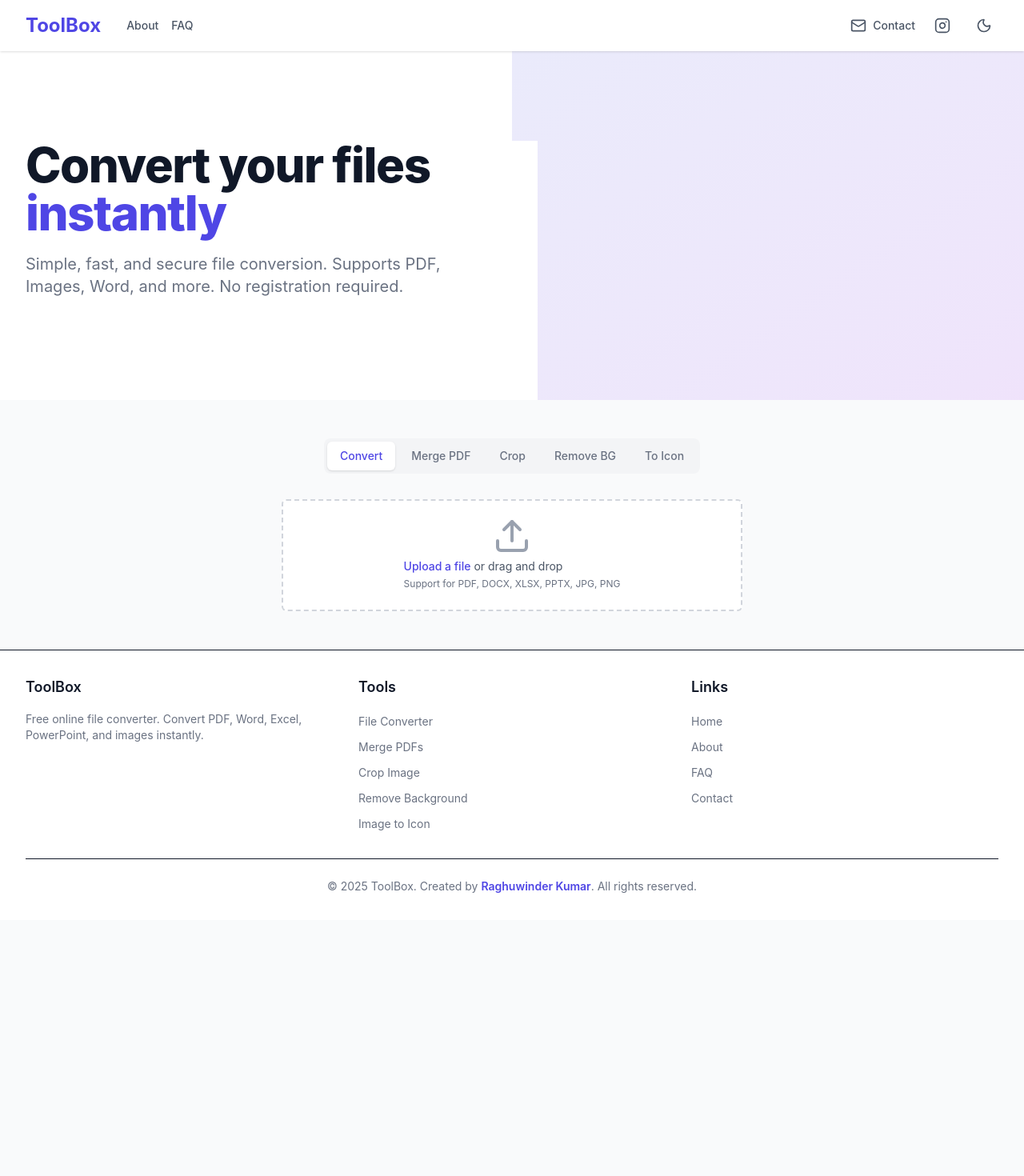
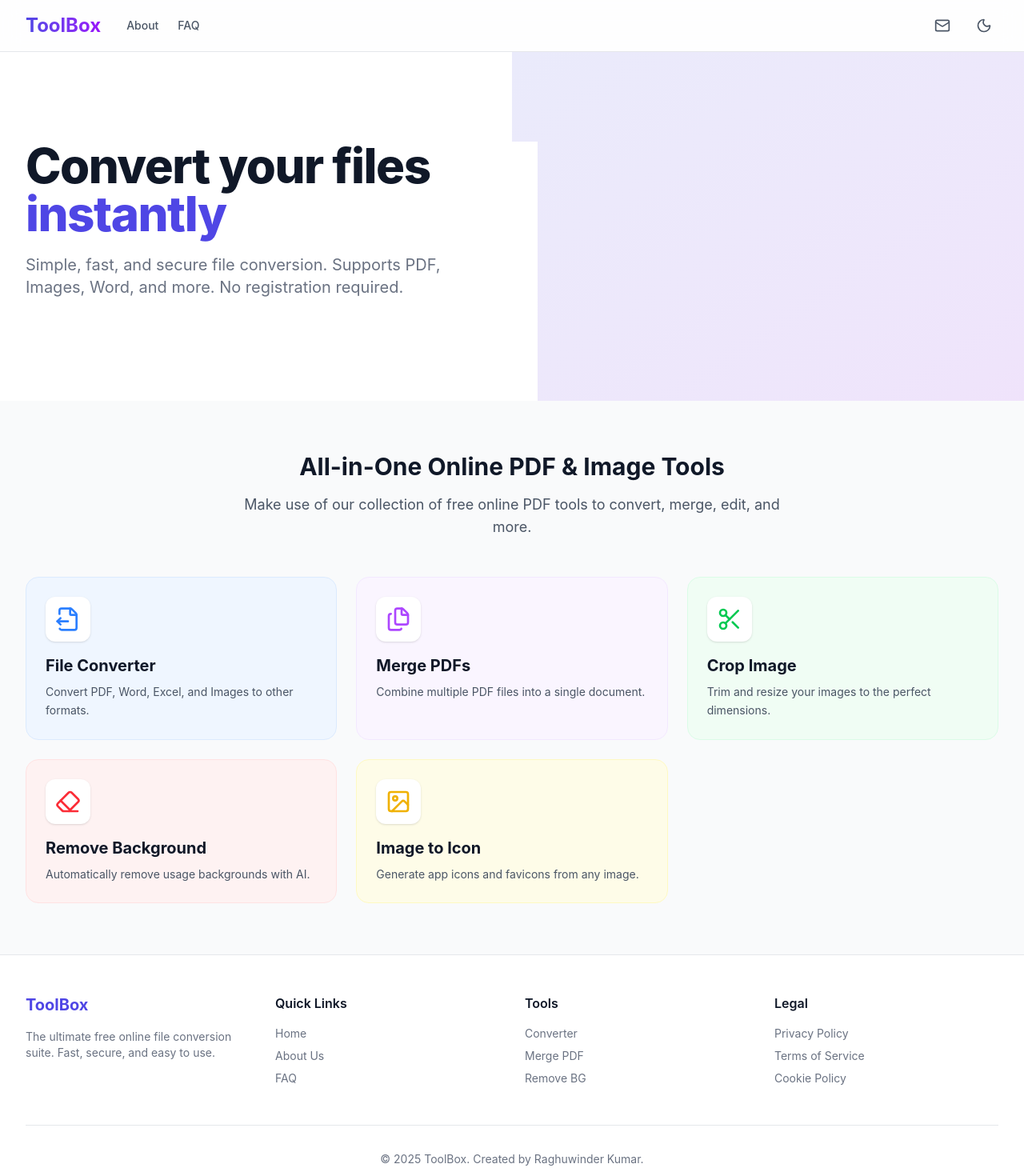
Before and after one commit to raghu24k/converstion_toolbox, a React (Vite) app in the folder frontend/: page / in a window 1280 px wide. Shown: the top 1470 px of the page at 80% size. Before the commit the page ends 1150 px from the top, so only its background shows below. Built offline with nearby package versions, Linux system fonts and the light colour scheme.

Commit message:
Major design overhaul: Card-based dashboard layout

```diff
--- a/frontend/src/App.jsx
+++ b/frontend/src/App.jsx
@@ -2,7 +2,8 @@ import React, { useState } from 'react';
 import { BrowserRouter as Router, Routes, Route, Link } from 'react-router-dom';
 import { Analytics } from '@vercel/analytics/react';
 import { SpeedInsights } from '@vercel/speed-insights/react';
-import { Instagram, Mail } from 'lucide-react';
+import { Instagram, Mail, FileOutput, Files, Scissors, Eraser, Image as ImageIcon, ArrowLeft } from 'lucide-react';
+import { motion, AnimatePresence } from 'framer-motion';
 import Hero from './components/Hero';
 import UploadZone from './components/UploadZone';
 import MergeZone from './components/MergeZone';
@@ -14,25 +15,70 @@ import About from './pages/About';
 import FAQ from './pages/FAQ';
 
 function App() {
-  const [activeTab, setActiveTab] = useState('convert');
+  const [activeTool, setActiveTool] = useState(null);
 
-  const tabs = [
-    { id: 'convert', label: 'Convert' },
-    { id: 'merge', label: 'Merge PDF' },
-    { id: 'crop', label: 'Crop' },
-    { id: 'removebg', label: 'Remove BG' },
-    { id: 'icon', label: 'To Icon' },
+  const tools = [
+    {
+      id: 'convert',
+      title: 'File Converter',
+      description: 'Convert PDF, Word, Excel, and Images to other formats.',
+      icon: <FileOutput className="w-8 h-8 text-blue-500" />,
+      colors: 'bg-blue-50 dark:bg-blue-900/20 border-blue-100 dark:border-blue-800',
+      component: <UploadZone />
+    },
+    {
+      id: 'merge',
+      title: 'Merge PDFs',
+      description: 'Combine multiple PDF files into a single document.',
+      icon: <Files className="w-8 h-8 text-purple-500" />,
+      colors: 'bg-purple-50 dark:bg-purple-900/20 border-purple-100 dark:border-purple-800',
+      component: <MergeZone />
+    },
+    {
+      id: 'crop',
+      title: 'Crop Image',
+      description: 'Trim and resize your images to the perfect dimensions.',
+      icon: <Scissors className="w-8 h-8 text-green-500" />,
+      colors: 'bg-green-50 dark:bg-green-900/20 border-green-100 dark:border-green-800',
+      component: <CropTool />
+    },
+    {
+      id: 'removebg',
+      title: 'Remove Background',
+      description: 'Automatically remove usage backgrounds with AI.',
+      icon: <Eraser className="w-8 h-8 text-red-500" />,
+      colors: 'bg-red-50 dark:bg-red-900/20 border-red-100 dark:border-red-800',
+      component: <RemoveBgTool />
+    },
+    {
+      id: 'icon',
+      title: 'Image to Icon',
+      description: 'Generate app icons and favicons from any image.',
+      icon: <ImageIcon className="w-8 h-8 text-yellow-500" />,
+      colors: 'bg-yellow-50 dark:bg-yellow-900/20 border-yellow-100 dark:border-yellow-800',
+      component: <ImageToIcon />
+    }
   ];
+
+  const currentTool = tools.find(t => t.id === activeTool);
 
   return (
     <Router>
-      <div className="min-h-screen flex flex-col transition-colors duration-300 dark:bg-gray-950">
-        <nav className="bg-white dark:bg-gray-900 shadow-sm z-10 transition-colors duration-300">
+      <div className="min-h-screen flex flex-col transition-colors duration-300 dark:bg-gray-950 font-sans">
+
+        {/* Navbar */}
+        <nav className="bg-white/80 dark:bg-gray-900/80 backdrop-blur-md sticky top-0 z-50 border-b border-gray-200 dark:border-gray-800 transition-colors duration-300">
           <div className="max-w-7xl mx-auto px-4 sm:px-6 lg:px-8">
             <div className="flex justify-between h-16">
               <div className="flex items-center space-x-8">
-                <Link to="/" className="text-2xl font-bold text-primary">ToolBox</Link>
-                <div className="hidden md:flex items-center space-x-4">
+                <Link
+                  to="/"
+                  onClick={() => setActiveTool(null)}
+                  className="text-2xl font-bold bg-gradient-to-r from-primary to-purple-600 bg-clip-text text-transparent cursor-pointer"
+                >
+                  ToolBox
+                </Link>
+                <div className="hidden md:flex items-center space-x-6">
                   <Link to="/about" className="text-gray-600 dark:text-gray-300 hover:text-primary transition-colors text-sm font-medium">
                     About
                   </Link>
@@ -41,23 +87,13 @@ function App() {
                   </Link>
                 </div>
               </div>
-              <div className="flex items-center space-x-6">
+              <div className="flex items-center space-x-4">
                 <a
                   href="mailto:raghuwinderkumar24k@gmail.com"
-                  className="flex items-center text-gray-600 dark:text-gray-300 hover:text-primary transition-colors group"
-                  title="raghuwinderkumar24k@gmail.com"
+                  className="p-2 rounded-full hover:bg-gray-100 dark:hover:bg-gray-800 transition-colors"
+                  title="Contact"
                 >
-                  <Mail className="h-5 w-5 mr-2" />
-                  <span className="hidden md:inline text-sm font-medium group-hover:underline">Contact</span>
-                </a>
-                <a
-                  href="https://www.instagram.com/raghuwinder17/"
-                  target="_blank"
-                  rel="noopener noreferrer"
-                  className="flex items-center text-gray-600 dark:text-gray-300 hover:text-pink-600 transition-colors"
-                  title="Follow on Instagram"
-                >
-                  <Instagram className="h-5 w-5" />
+                  <Mail className="h-5 w-5 text-gray-600 dark:text-gray-300" />
                 </a>
                 <ThemeToggle />
               </div>
@@ -69,33 +105,79 @@ function App() {
           <Routes>
             <Route path="/" element={
               <>
-                <Hero />
-                <div className="max-w-7xl mx-auto px-4 sm:px-6 lg:px-8 py-12">
-                  {/* Tab Navigation */}
-                  <div className="flex justify-center mb-8 overflow-x-auto">
-                    <div className="bg-gray-100 dark:bg-gray-800 p-1 rounded-lg inline-flex gap-1">
-                      {tabs.map(tab => (
-                        <button
-                          key={tab.id}
-                          onClick={() => setActiveTab(tab.id)}
-                          className={`px-4 py-2 rounded-md text-sm font-medium transition-all whitespace-nowrap ${activeTab === tab.id
-                              ? 'bg-white dark:bg-gray-700 text-primary shadow-sm'
-                              : 'text-gray-500 dark:text-gray-400 hover:text-gray-700 dark:hover:text-gray-300'
-                            }`}
-                        >
-                          {tab.label}
-                        </button>
-                      ))}
+                {!activeTool ? (
+                  <>
+                    <Hero />
+                    <div className="max-w-7xl mx-auto px-4 sm:px-6 lg:px-8 py-16" id="tools">
+                      <div className="text-center mb-12">
+                        <h2 className="text-3xl font-bold text-gray-900 dark:text-white mb-4">
+                          All-in-One Online PDF & Image Tools
+                        </h2>
+                        <p className="text-lg text-gray-600 dark:text-gray-400 max-w-2xl mx-auto">
+                          Make use of our collection of free online PDF tools to convert, merge, edit, and more.
+                        </p>
+                      </div>
+
+                      <div className="grid grid-cols-1 md:grid-cols-2 lg:grid-cols-3 gap-6">
+                        {tools.map((tool) => (
+                          <motion.div
+                            key={tool.id}
+                            whileHover={{ y: -5 }}
+                            className={`relative group p-6 rounded-2xl border ${tool.colors} bg-opacity-50 dark:bg-opacity-10 backdrop-blur-sm cursor-pointer transition-all duration-300 hover:shadow-xl hover:bg-white dark:hover:bg-gray-800`}
+                            onClick={() => setActiveTool(tool.id)}
+                          >
+                            <div className="flex items-start justify-between mb-4">
+                              <div className="p-3 bg-white dark:bg-gray-900 rounded-xl shadow-sm group-hover:scale-110 transition-transform duration-300">
+                                {tool.icon}
+                              </div>
+                            </div>
+                            <h3 className="text-xl font-bold text-gray-900 dark:text-white mb-2">
+                              {tool.title}
+                            </h3>
+                            <p className="text-gray-600 dark:text-gray-400 text-sm leading-relaxed">
+                              {tool.description}
+                            </p>
+                          </motion.div>
+                        ))}
+                      </div>
+                    </div>
+                  </>
+                ) : (
+                  <div className="min-h-[80vh] bg-gray-50/50 dark:bg-gray-950">
+                    <div className="max-w-4xl mx-auto px-4 py-8">
+                      <button
+                        onClick={() => setActiveTool(null)}
+                        className="flex items-center text-sm font-medium text-gray-500 hover:text-primary mb-6 group"
+                      >
+                        <ArrowLeft className="w-4 h-4 mr-1 group-hover:-translate-x-1 transition-transform" />
+                        Back to Tools
+                      </button>
+
+                      <motion.div
+                        initial={{ opacity: 0, y: 20 }}
+                        animate={{ opacity: 1, y: 0 }}
+                        className="bg-white dark:bg-gray-900 rounded-2xl shadow-xl border border-gray-100 dark:border-gray-800 overflow-hidden"
+                      >
+                        <div className="p-8 border-b border-gray-100 dark:border-gray-800">
+                          <div className="flex items-center space-x-4 mb-2">
+                            <div className="p-2 bg-gray-50 dark:bg-gray-800 rounded-lg">
+                              {currentTool?.icon}
+                            </div>
+                            <h1 className="text-2xl font-bold text-gray-900 dark:text-white">
+                              {currentTool?.title}
+                            </h1>
+                          </div>
+                          <p className="text-gray-500 dark:text-gray-400 ml-14">
+                            {currentTool?.description}
+                          </p>
+                        </div>
+                        <div className="p-8 bg-gray-50/30 dark:bg-gray-900/30">
+                          {currentTool?.component}
+                        </div>
+                      </motion.div>
                     </div>
                   </div>
-
-                  {/* Tab Content */}
-                  {activeTab === 'convert' && <UploadZone />}
-                  {activeTab === 'merge' && <MergeZone />}
-                  {activeTab === 'crop' && <CropTool />}
-                  {activeTab === 'removebg' && <RemoveBgTool />}
-                  {activeTab === 'icon' && <ImageToIcon />}
-                </div>
+                )}
               </>
             } />
             <Route path="/about" element={<About />} />
@@ -103,43 +185,42 @@ function App() {
           </Routes>
         </main>
 
-        <footer className="bg-white dark:bg-gray-900 border-t dark:border-gray-800 mt-auto transition-colors duration-300">
-          <div className="max-w-7xl mx-auto py-8 px-4 sm:px-6 lg:px-8">
-            <div className="grid grid-cols-1 md:grid-cols-3 gap-8 mb-8">
-              <div>
-                <h3 className="text-lg font-semibold text-gray-900 dark:text-white mb-4">ToolBox</h3>
-                <p className="text-gray-500 dark:text-gray-400 text-sm">
-                  Free online file converter. Convert PDF, Word, Excel, PowerPoint, and images instantly.
+        <footer className="bg-white dark:bg-gray-900 border-t border-gray-200 dark:border-gray-800 mt-auto">
+          <div className="max-w-7xl mx-auto py-12 px-4 sm:px-6 lg:px-8">
+            <div className="grid grid-cols-1 md:grid-cols-4 gap-8">
+              <div className="col-span-1 md:col-span-1">
+                <span className="text-xl font-bold text-primary mb-4 block">ToolBox</span>
+                <p className="text-sm text-gray-500 dark:text-gray-400">
+                  The ultimate free online file conversion suite. Fast, secure, and easy to use.
                 </p>
               </div>
               <div>
-                <h3 className="text-lg font-semibold text-gray-900 dark:text-white mb-4">Tools</h3>
-                <ul className="space-y-2">
-                  <li><button onClick={() => setActiveTab('convert')} className="text-gray-500 dark:text-gray-400 hover:text-primary text-sm">File Converter</button></li>
-                  <li><button onClick={() => setActiveTab('merge')} className="text-gray-500 dark:text-gray-400 hover:text-primary text-sm">Merge PDFs</button></li>
-                  <li><button onClick={() => setActiveTab('crop')} className="text-gray-500 dark:text-gray-400 hover:text-primary text-sm">Crop Image</button></li>
-                  <li><button onClick={() => setActiveTab('removebg')} className="text-gray-500 dark:text-gray-400 hover:text-primary text-sm">Remove Background</button></li>
-                  <li><button onClick={() => setActiveTab('icon')} className="text-gray-500 dark:text-gray-400 hover:text-primary text-sm">Image to Icon</button></li>
+                <h4 className="font-semibold text-gray-900 dark:text-white mb-4">Quick Links</h4>
+                <ul className="space-y-2 text-sm text-gray-500 dark:text-gray-400">
+                  <li><Link to="/" className="hover:text-primary">Home</Link></li>
+                  <li><Link to="/about" className="hover:text-primary">About Us</Link></li>
+                  <li><Link to="/faq" className="hover:text-primary">FAQ</Link></li>
                 </ul>
               </div>
               <div>
-                <h3 className="text-lg font-semibold text-gray-900 dark:text-white mb-4">Links</h3>
-                <ul className="space-y-2">
-                  <li><Link to="/" className="text-gray-500 dark:text-gray-400 hover:text-primary text-sm">Home</Link></li>
-                  <li><Link to="/about" className="text-gray-500 dark:text-gray-400 hover:text-primary text-sm">About</Link></li>
-                  <li><Link to="/faq" className="text-gray-500 dark:text-gray-400 hover:text-primary text-sm">FAQ</Link></li>
-                  <li>
-                    <a href="mailto:raghuwinderkumar24k@gmail.com" className="text-gray-500 dark:text-gray-400 hover:text-primary text-sm">
-                      Contact
-                    </a>
-                  </li>
+                <h4 className="font-semibold text-gray-900 dark:text-white mb-4">Tools</h4>
+                <ul className="space-y-2 text-sm text-gray-500 dark:text-gray-400">
+                  <li><button onClick={() => setActiveTool('convert')} className="hover:text-primary">Converter</button></li>
+                  <li><button onClick={() => setActiveTool('merge')} className="hover:text-primary">Merge PDF</button></li>
+                  <li><button onClick={() => setActiveTool('removebg')} className="hover:text-primary">Remove BG</button></li>
+                </ul>
+              </div>
+              <div>
+                <h4 className="font-semibold text-gray-900 dark:text-white mb-4">Legal</h4>
+                <ul className="space-y-2 text-sm text-gray-500 dark:text-gray-400">
+                  <li>Privacy Policy</li>
+                  <li>Terms of Service</li>
+                  <li>Cookie Policy</li>
                 </ul>
               </div>
             </div>
-            <div className="border-t dark:border-gray-800 pt-6">
-              <p className="text-center text-gray-500 text-sm">
-                © 2025 ToolBox. Created by <span className="font-semibold text-primary">Raghuwinder Kumar</span>. All rights reserved.
-              </p>
+            <div className="border-t border-gray-200 dark:border-gray-800 mt-12 pt-8 text-center text-sm text-gray-500">
+              © {new Date().getFullYear()} ToolBox. Created by Raghuwinder Kumar.
             </div>
           </div>
         </footer>
```
